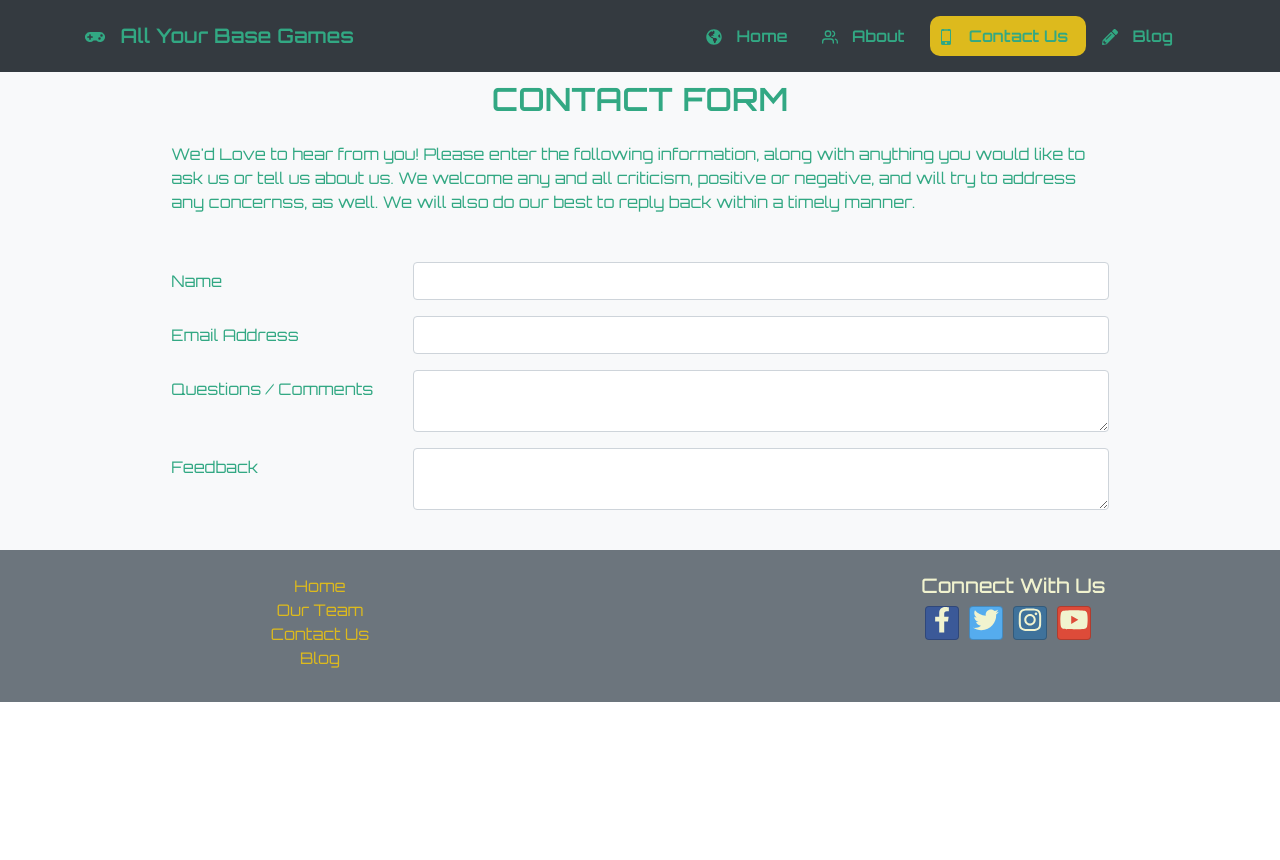
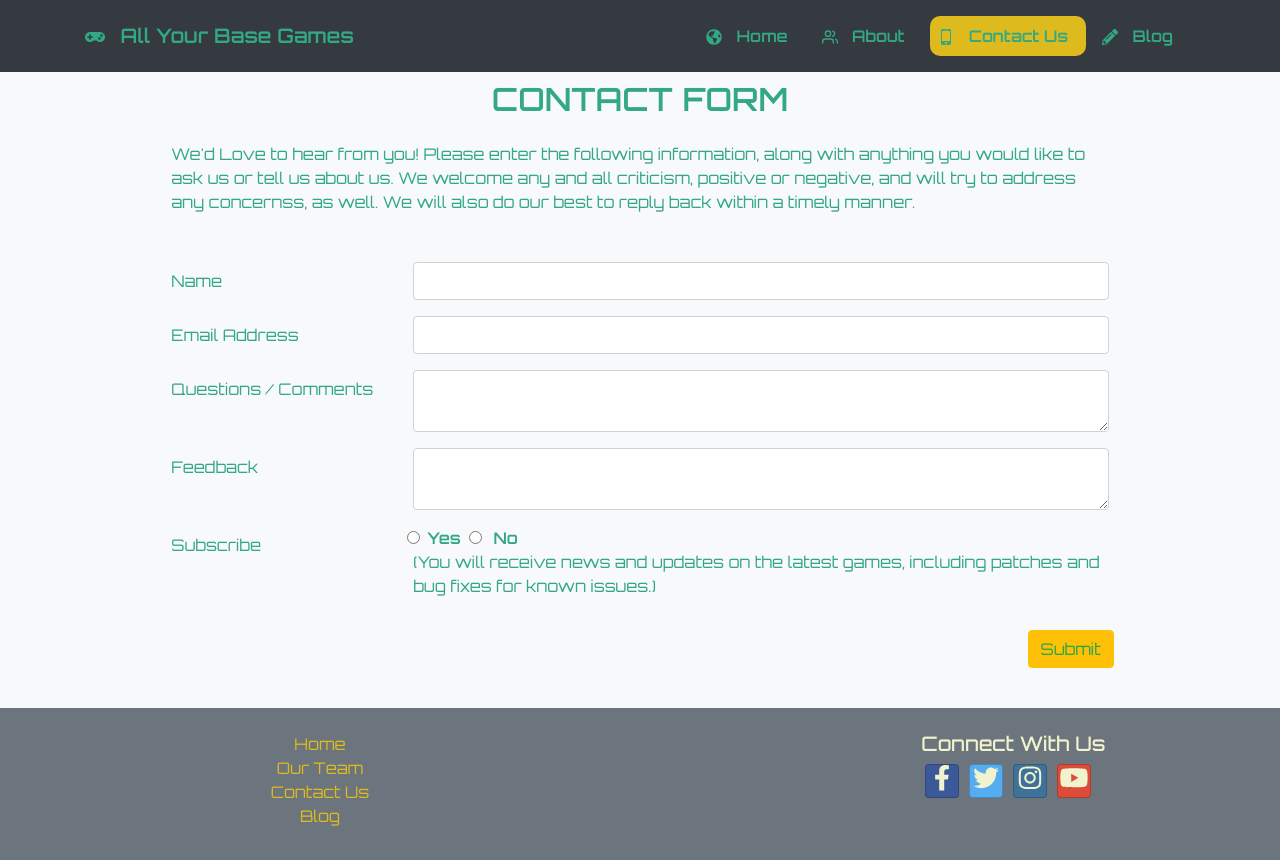
Before and after one commit to peondg-Nucamp/gamingsite-portfolio-react, a React (Create React App) app: page /contactus in a window 1280 px wide. Before the commit the page ends 800 px from the top, so only its background shows below. Built offline with nearby package versions, Linux system fonts and the light colour scheme; the HTML template or start-up script is replaced by a standard one.

Commit message:
Completed ContactUs Form

```diff
--- a/src/components/ContactUsComponent.js
+++ b/src/components/ContactUsComponent.js
@@ -1,21 +1,47 @@
-import { Component } from "react";
-import { Container, Form, FormGroup, Label, Input, Col } from "reactstrap";
+import React, { Component } from "react";
+import {
+  Container,
+  Form,
+  FormGroup,
+  Label,
+  Input,
+  Col,
+  Button,
+} from "reactstrap";
 import {
   CONTACT_FORM_TEXT,
   NAME_FORM_ELEMENT,
   EMAIL_FORM_ELEMENT,
   COMMENTS_FORM_ELEMENT,
   FEEDBACK_FORM_ELEMENT,
+  SUBSCRIBE_FORM_ELEMENT,
 } from "../shared/contactFormElements";
 
+// ContactDescription Component
 const ContactDescription = (props) => {
   return <p className="py-2">{props.description}</p>;
 };
 
+// Form Element Component
 const FormElement = (props) => {
-  // if (props.formElement === "textarea") {
-  //   return <div></div>;
-  // } else {
+  if (props.formElement === SUBSCRIBE_FORM_ELEMENT) {
+    return (
+      <FormGroup>
+        <span className="px-1">
+          <Input type={props.formElement.type} name={props.formElement.name} />
+          Yes
+        </span>
+        <span className="px-1">
+          <Input type={props.formElement.type} name={props.formElement.name} />{" "}
+          No
+        </span>
+        <p>
+          (You will receive news and updates on the latest games, including
+          patches and bug fixes for known issues.)
+        </p>
+      </FormGroup>
+    );
+  } else {
     return (
       <Input
         type={props.formElement.type}
@@ -23,9 +49,10 @@ const FormElement = (props) => {
         id={props.formElement.id}
       />
     );
-  // }
+  }
 };
 
+// Form Component
 const FormComponent = (props) => {
   return (
     <FormGroup className="row">
@@ -42,6 +69,18 @@ const FormComponent = (props) => {
   );
 };
 
+// Submit Button Component
+const SubmitComponent = () => {
+  return (
+    <FormGroup className="row justify-content-end">
+      <Button type="submit" className="btn-warning text-success">
+        Submit
+      </Button>
+    </FormGroup>
+  );
+};
+
+// CONTACTUS - MAIN COMPONENT
 class ContactUs extends Component {
   constructor(props) {
     super(props);
@@ -51,6 +90,7 @@ class ContactUs extends Component {
       emailFormElement: EMAIL_FORM_ELEMENT,
       commentsFormElement: COMMENTS_FORM_ELEMENT,
       feedbackFormElement: FEEDBACK_FORM_ELEMENT,
+      subscribeFormElement: SUBSCRIBE_FORM_ELEMENT,
     };
   }
   render() {
@@ -65,6 +105,8 @@ class ContactUs extends Component {
           <FormComponent formElement={this.state.emailFormElement} />
           <FormComponent formElement={this.state.commentsFormElement} />
           <FormComponent formElement={this.state.feedbackFormElement} />
+          <FormComponent formElement={this.state.subscribeFormElement} />
+          <SubmitComponent />
         </Form>
       </Container>
     );
--- a/src/shared/contactFormElements.js
+++ b/src/shared/contactFormElements.js
@@ -24,3 +24,9 @@ export const FEEDBACK_FORM_ELEMENT = {
   name: "Feedback",
   type: "textarea",
 };
+
+export const SUBSCRIBE_FORM_ELEMENT = {
+  id: "radioSubscribe",
+  name: "Subscribe",
+  type: "radio",
+};
```
Lines whose indentation alone changed are shown as unchanged.
